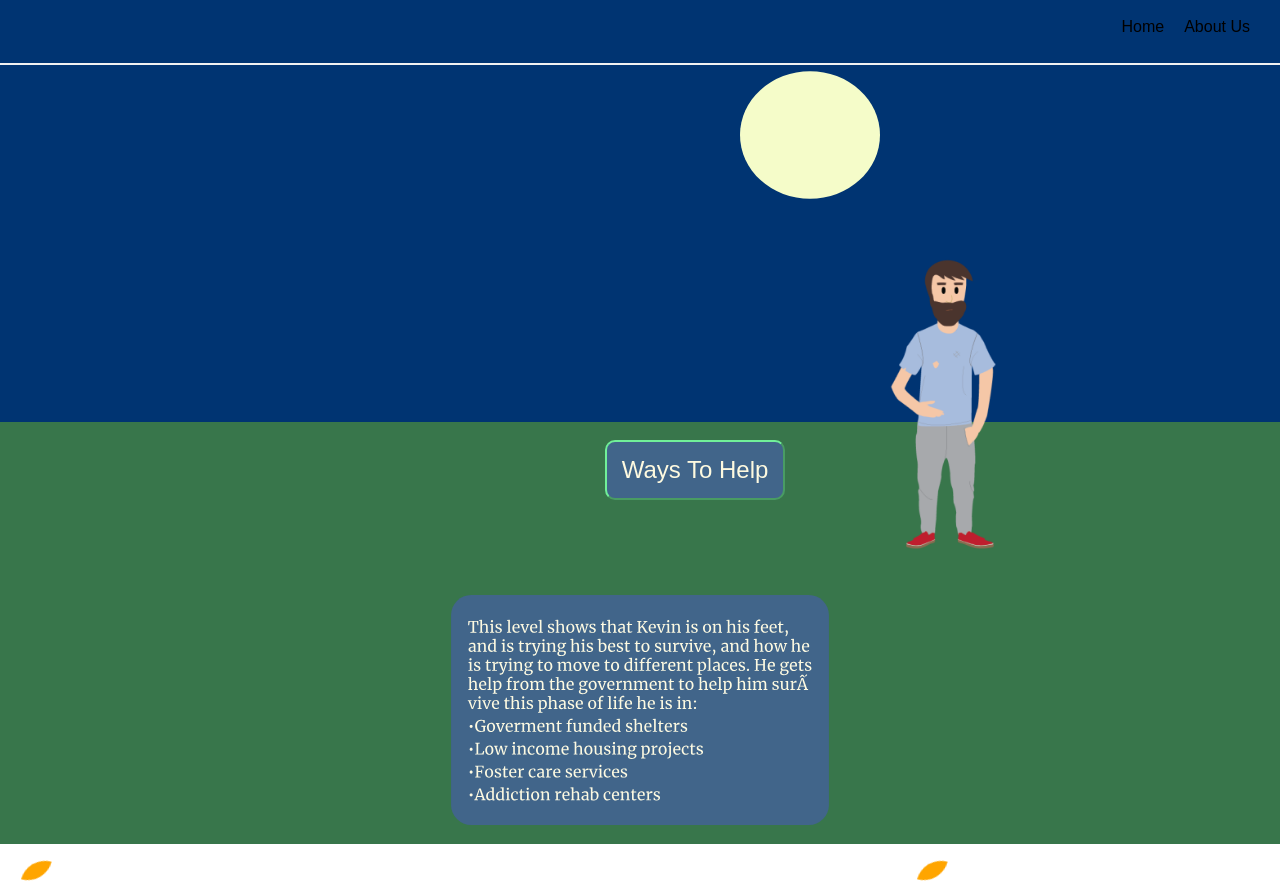
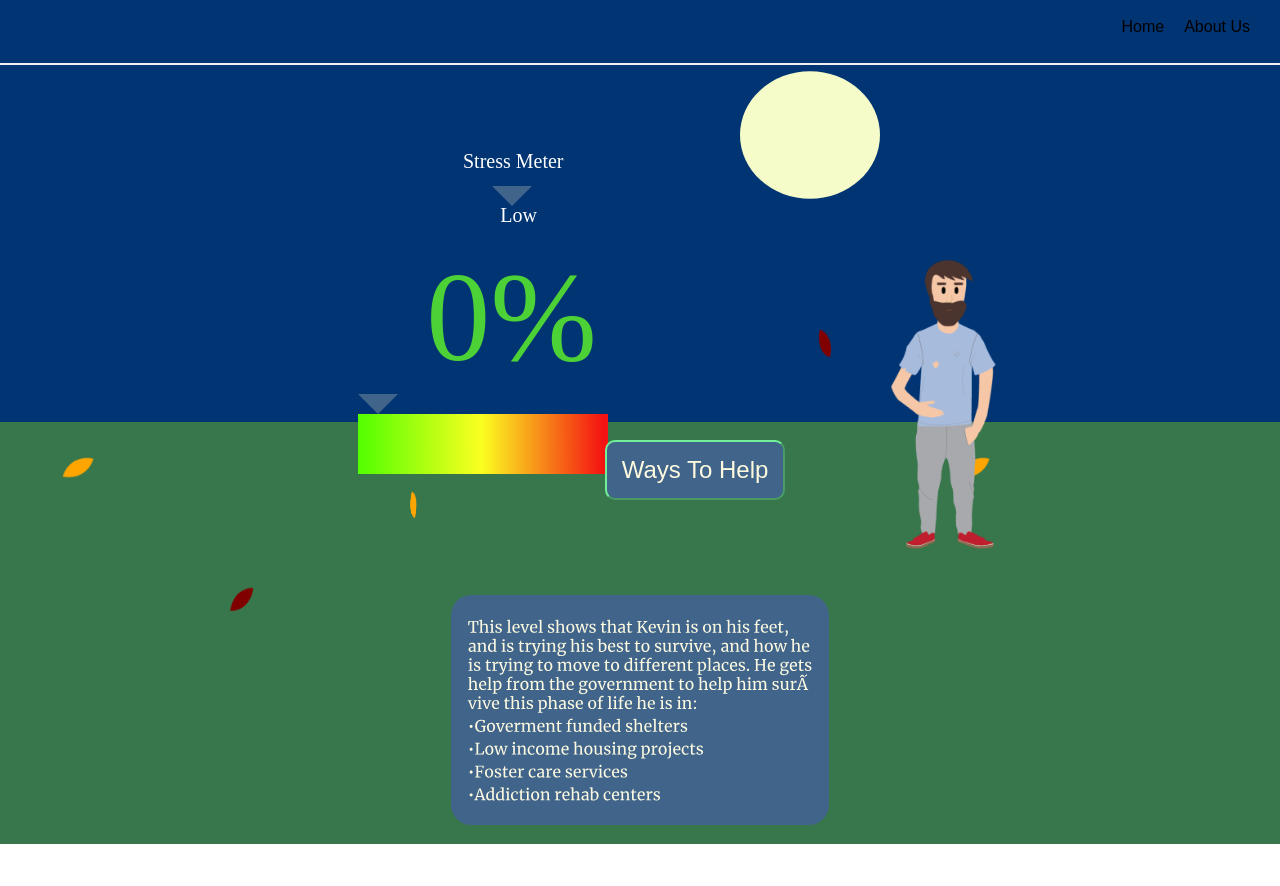
Before and after one commit to DesmandD3/finalApp, a Next.js app: page /results in a window 1280 px wide. After the commit the page ends 844 px from the top, so only its background shows below. Built offline with nearby package versions, Linux system fonts and the light colour scheme.

Commit message:
reslut page, the last one is resluts1.

```diff
--- a/pages/results.js
+++ b/pages/results.js
@@ -8,6 +8,7 @@ import Navbar from "../comps/nav/navbar";
 import wayButton from "../comps/wayButton";
 import TextResult from "../comps/textresult1";
 import WButton from "../comps/wayButton";
+import PersentageComp from "../comps/Percentage";
 const FullPage = styled.div`
   @import url("https://fonts.googleapis.com/css2?family=Fira+Sans:wght@300;400&display=swap");
   background: linear-gradient(
@@ -37,6 +38,7 @@ export default function Start() {
         <Moon />
         <Man2 />
         <TextResult/>
+        <PersentageComp />
       <WButton />
       </FullPage>
     </div>
```
